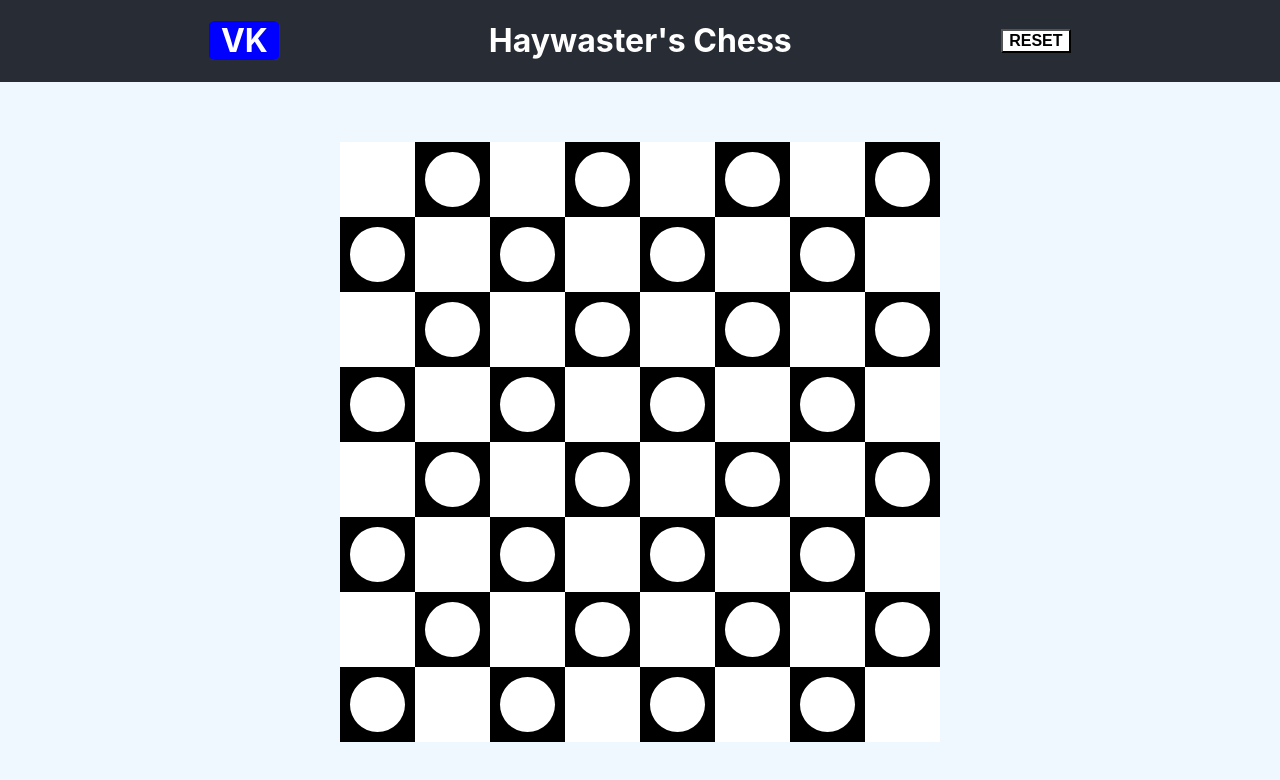
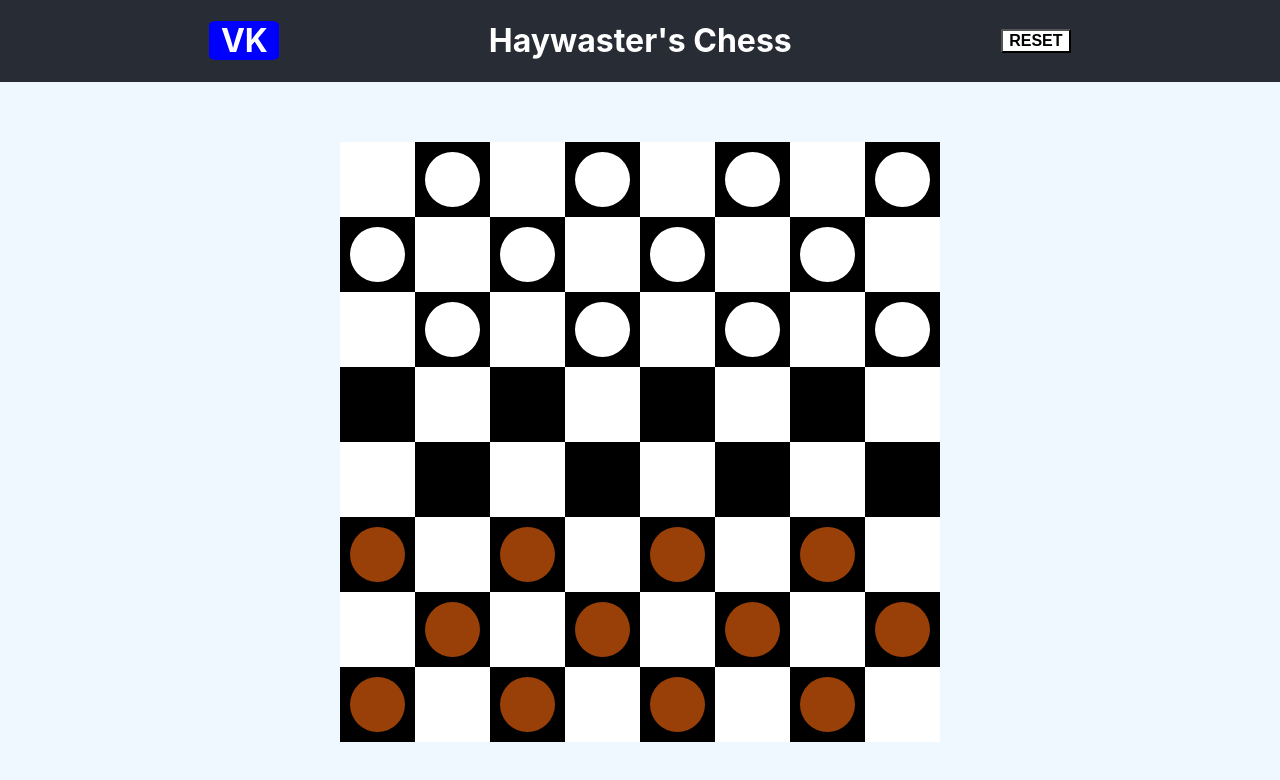
Before and after one commit to Haywaster/chess, a React (Create React App) app: page / in a window 1280 px wide. Shown: the top 780 px of the page. Built offline with nearby package versions, Linux system fonts and the light colour scheme.

Commit message:
-anorm figure created with redux

```diff
--- a/src/components/chessboard/border/Chessboard.css
+++ b/src/components/chessboard/border/Chessboard.css
@@ -6,17 +6,3 @@
     width: 600px;
     height: 600px;
 }
-
-.Board-grid-elem {
-    display: flex;
-    justify-content: center;
-    align-items: center;
-}
-
-.white {
-    background-color:white;
-}
-
-.black {
-    background-color:black;
-}
--- a/src/components/chessboard/border/Chessboard.js
+++ b/src/components/chessboard/border/Chessboard.js
@@ -1,57 +1,50 @@
 import { useEffect } from 'react';
 import { useDispatch, useSelector } from 'react-redux';
-import { squaresCreating } from './boardSlice'
+import { squaresCreating, figuresCreating } from './boardSlice'
 import Square from '../square/Square';
-import Figure from '../figure/Figure';
 
 import './Chessboard.css';
 
-const Chessboard = () => {
-    const squares = useSelector(state => state.board.squares);
-    const dispatch = useDispatch();
-
-    const boardCreateElements = () => {
-        const board = [];
+const boardCreateSquards = () => {
+    let board = [];
     for(let i = 0; i < 8; i++) {
-            const row = [];
         for(let j = 0; j < 8; j++){
-                const square = {
+            const squareData = {
                 color: '',
                 row: i,
                 col: j,
                 id: i + ':' + j
             }
             if((i + j) % 2 === 0) {
-                    square.color = 'white'
+                squareData.color = 'white'
             } else {
-                    square.color = 'black'
+                squareData.color = 'black'
             }
-                row.push(square)
+            board.push(squareData);
         };
-            board.push(row);
-        }
+    };
     return board
-    }
+};
 
-    const board = boardCreateElements();
+const Chessboard = () => {
+    const dispatch = useDispatch();
+    const squares = useSelector(state => state.board.squares);
 
     useEffect(() => {
-        dispatch(squaresCreating(board));
-    }, []);
+        dispatch(squaresCreating(boardCreateSquards()))
+    }, [])
 
     const squaresDrawing = (board) => {
-        return board.map((row) => {
-            return row.map(({id, ...props}) => {
-                return <Square key={id} id={id} {...props}/>
-            })
+        return board.map(({id, ...props}, num) => {
+            return <Square key={id} id={id} num={num} {...props}></Square>
         })
     }
 
-    const elements = squaresDrawing(squares);
+    const squareElements = squaresDrawing(squares);
 
     return (
         <div className="Board-grid">
-            {elements}
+            {squareElements}
         </div>
     );
 };
--- a/src/components/chessboard/border/boardSlice.js
+++ b/src/components/chessboard/border/boardSlice.js
@@ -13,7 +13,7 @@ const boardSlice = createSlice({
             state.squares = action.payload;
         },
         figuresCreating: (state, action) => {
-            state.figures = action.payload;
+            state.figures.push(action.payload);
         }
     }
 });
--- a/src/components/chessboard/figure/Figure.css
+++ b/src/components/chessboard/figure/Figure.css
@@ -3,16 +3,17 @@
     height: 55px;
     border-radius: 50%;
     cursor: pointer;
+    background-color:rgb(34, 0, 255)
 }
 
-.black {
+.checker-black {
     background-color: rgb(153, 64, 9);
 }
 
-.white {
+.checker-white {
     background-color: rgb(255, 255, 255);
 }
 
-.active {
+.checker-active {
     background-color: rgb(255, 42, 0);
 }
--- a/src/components/chessboard/figure/Figure.js
+++ b/src/components/chessboard/figure/Figure.js
@@ -1,10 +1,11 @@
 import { useSelector, useDispatch } from 'react-redux';
+
 import './Figure.css'
 
-const Figure = () => {
+const Figure = ({colorFigure}) => {
     return (
-        <div onClick={() => {}} className={'checker white'}></div>
-    )
-}
+        <div onClick={(e) => {console.dir(e.target)}} className={`checker checker-${colorFigure}`}></div>
+    );
+};
 
 export default Figure;
--- /dev/null
+++ b/src/components/chessboard/square/Square.css
@@ -0,0 +1,13 @@
+.square {
+    display: flex;
+    justify-content: center;
+    align-items: center;
+}
+
+.square-white {
+    background-color:white;
+}
+
+.square-black {
+    background-color:black;
+}
--- a/src/components/chessboard/square/Square.js
+++ b/src/components/chessboard/square/Square.js
@@ -1,18 +1,33 @@
-import { useEffect, useMemo } from "react";
+import { useEffect } from "react";
 import { useSelector, useDispatch } from "react-redux";
 import { figuresCreating } from "../border/boardSlice";
 import Figure from "../figure/Figure";
-import '../border/Chessboard.css'
 
-const figures = [];
+import './Square.css'
 
-const Square = ({color, row, col, id}) => {
-    const figure = {row, col, id , color: ''}
-    figures.push(figure)
+const Square = ({color, row, col, id, num}) => {
+    const figure = useSelector(state => state.board.figures[num])
+    const dispatch = useDispatch();
+    let colorFigure;
+
+    if (row <= 2) {
+        colorFigure = 'white';
+    } else if (row >= 5) {
+        colorFigure = 'black';
+    };
+
+    const figureData = {
+        col, row, id, colorFigure, num,
+        active: false
+    }
+
+    useEffect(() => {
+        dispatch(figuresCreating(figureData))
+    }, [])
 
     return (
-        <div className={'Board-grid-elem ' + color}>
-            <Figure/>
+        <div className={`square square-${color}`}>
+            {color === 'black' && colorFigure? <Figure {...figure}/> : null}
         </div>
     );
 }
```
Lines whose indentation alone changed are shown as unchanged.
